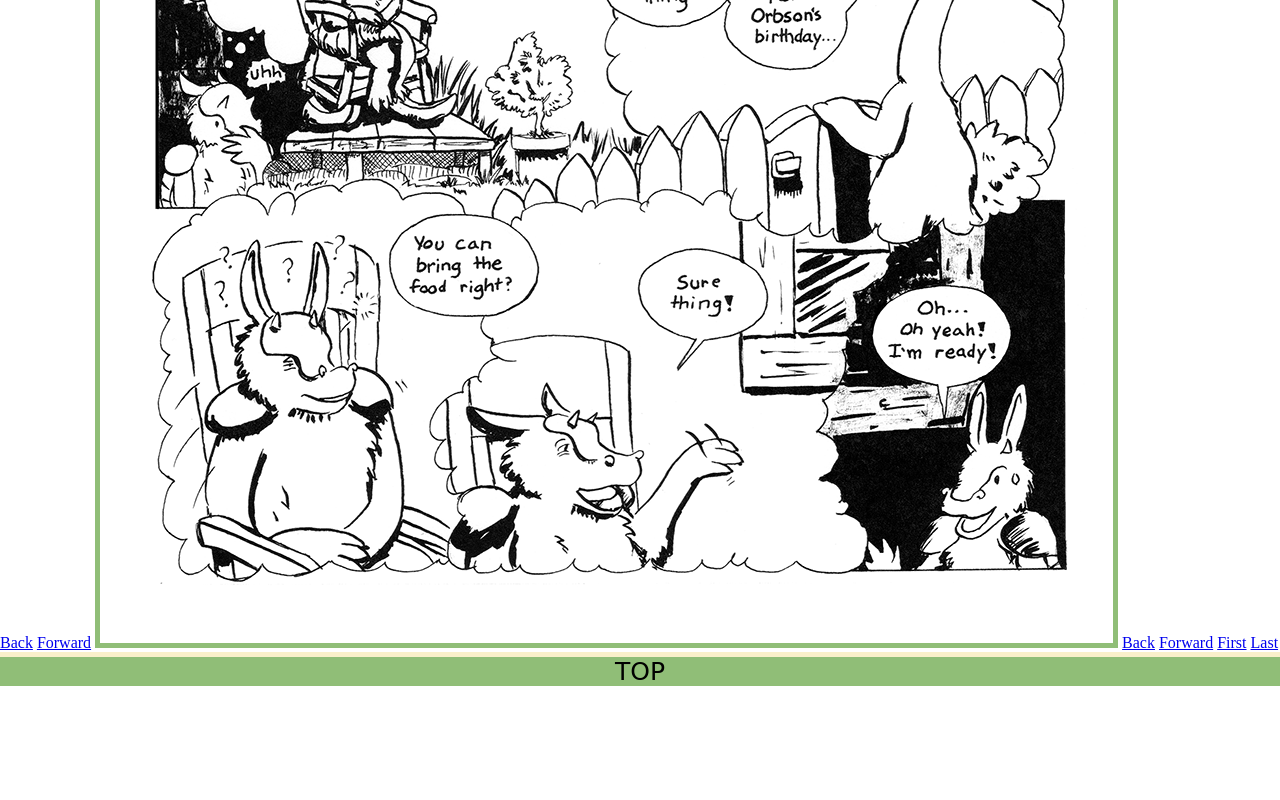
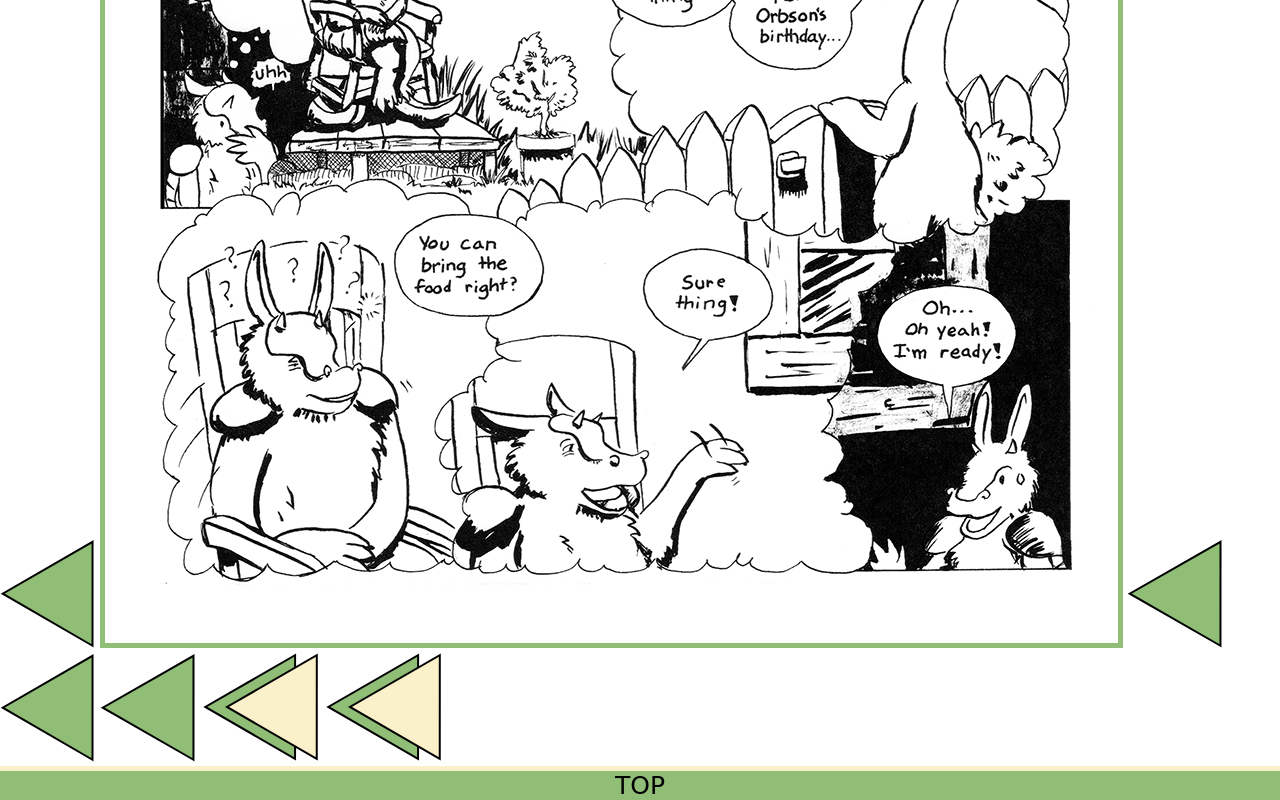
Before and after one commit to crabgalaxy/website, a plain HTML site: page index.html in a window 1280 px wide. Shown: the part 983-1783 px from the top of the page. Before the commit the page ends 1669 px from the top, so only its background shows below. Drawn offline with Linux system fonts and the light colour scheme; a web font is replaced by a local one.

Commit message:
Added nav buttons

```diff
--- a/index.html
+++ b/index.html
@@ -24,15 +24,18 @@
     </header>
 
     <main><!-- main body of the page -->
-        <a href="#">Back</a>
-        <a href="#">Forward</a>
+        <a href="#"><img src="images/dasypusnav/backforward.svg"  alt=""></a>
         <img src="images/dasypuspgs/dasypus001.png" alt="" class="dpage">
-        <a href="#">Back</a>
-        <a href="#">Forward</a>
-        <a href="#">First</a>
-        <a href="#">Last</a>
+        <a href="#"><img src="images/dasypusnav/backforward.svg" class="flip" alt=""></a>
 
-        <!-- All the back and forward text links are place holders for images -->
+
+        <a class="bottom-button" href="#"><img src="images/dasypusnav/backforward.svg" alt=""></a>
+        <a class="bottom-button" href="#"><img src="images/dasypusnav/backforward.svg" class="flip" alt=""></a>
+
+        <a class="first-button" href="#"><img src="images/dasypusnav/firstlast.svg"  alt=""></a>
+
+        <a class="last-button" href="#"><img src="images/dasypusnav/firstlast.svg" class="flip" alt=""></a>
+
     </main>
 
     <footer>
```
